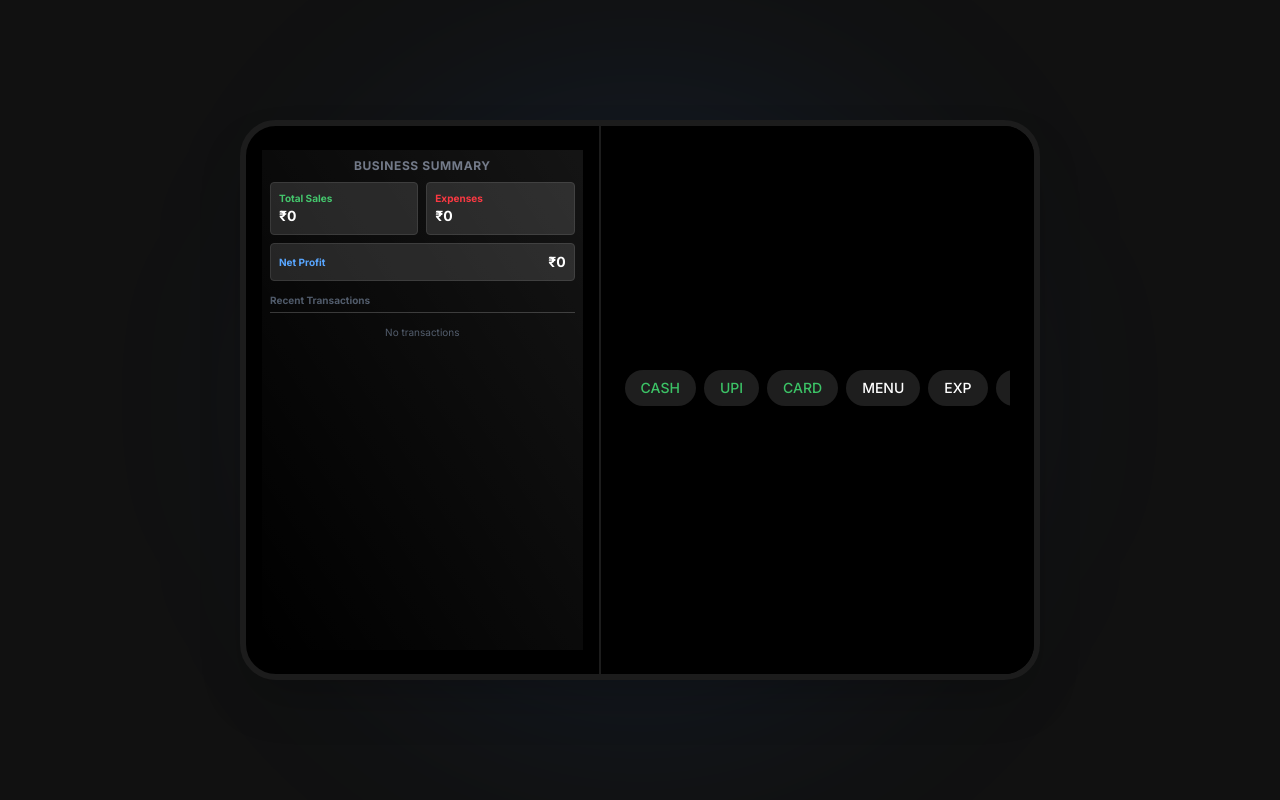
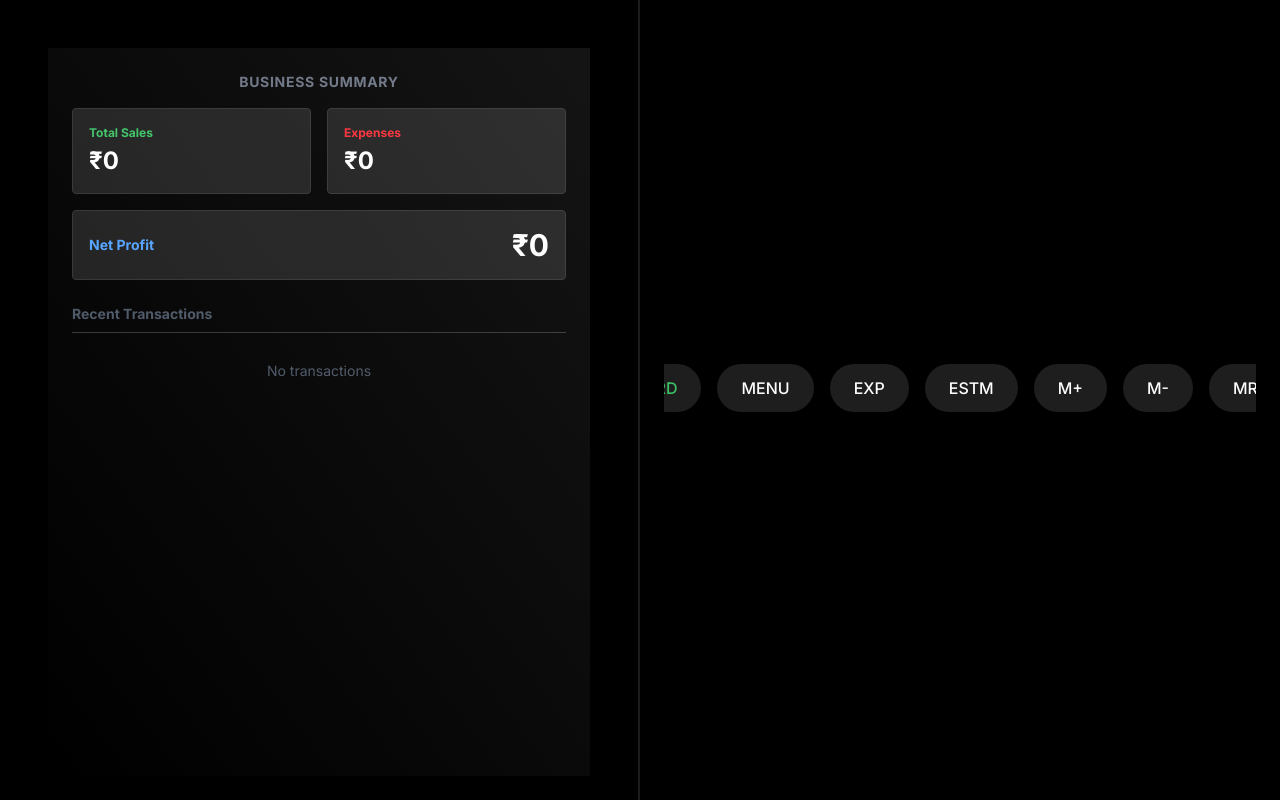
Before and after one commit to saurabhgpt143/UPOS, a React (Vite) app: page / in a window 1280 px wide. Both pictures are taken after a click on the button "MENU". Built offline with nearby package versions, Linux system fonts and the light colour scheme.

Commit message:
style: improve UI for large screen layouts
Refactored components to include a 'lg' responsive breakpoint, enhancing the calculator's appearance and spacing on desktop viewports.

```diff
--- a/src/App.tsx
+++ b/src/App.tsx
@@ -7,7 +7,7 @@ export default function App() {
   }, []);
 
   return (
-    <div className="min-h-[100dvh] sm:p-4 flex flex-col sm:items-center sm:justify-center relative bg-black sm:bg-[#111111] font-sans selection:bg-blue-500/30 overflow-hidden">
+    <div className="min-h-[100dvh] p-0 sm:p-4 lg:p-0 flex flex-col items-center justify-center relative bg-black sm:bg-[#111111] lg:bg-black font-sans selection:bg-blue-500/30 overflow-hidden w-full">
       {/* Background ambient lighting */}
       <div className="hidden sm:block absolute top-1/2 left-1/2 -translate-x-1/2 -translate-y-1/2 w-[600px] h-[600px] bg-blue-500/10 rounded-full blur-[120px] pointer-events-none" />
 
--- a/src/components/POSDevice.tsx
+++ b/src/components/POSDevice.tsx
@@ -75,11 +75,11 @@ export function POSDevice() {
   };
 
   return (
-    <div className="relative w-full max-w-[400px] md:max-w-[800px] h-[100dvh] sm:h-[800px] md:h-[560px] sm:max-h-[100dvh] bg-black sm:rounded-[36px] overflow-hidden flex flex-col md:flex-row items-center md:items-stretch mx-auto sm:border-[6px] sm:border-[#1c1c1c] shadow-2xl">
+    <div className="relative w-full max-w-[400px] md:max-w-[800px] lg:max-w-full lg:w-full h-[100dvh] sm:h-[800px] md:h-[560px] lg:h-[100dvh] bg-black sm:rounded-[36px] lg:rounded-none overflow-hidden flex flex-col md:flex-row items-center md:items-stretch mx-auto sm:border-[6px] lg:border-none sm:border-[#1c1c1c] shadow-2xl lg:shadow-none">
       {/* Screen area */}
       <div
         className={cn(
-          "w-full md:w-[45%] pt-4 sm:pt-10 md:pt-6 md:pb-6 px-4 mb-2 md:mb-0 relative z-10 flex flex-col justify-end md:justify-center transition-all duration-300 flex-1 min-h-0",
+          "w-full md:w-[45%] lg:w-[50%] pt-4 sm:pt-10 md:pt-6 md:pb-6 lg:pt-12 px-4 lg:px-12 mb-2 md:mb-0 relative z-10 flex flex-col justify-end md:justify-center transition-all duration-300 flex-1 min-h-0",
         )}
       >
         <POSScreen
@@ -108,7 +108,7 @@ export function POSDevice() {
       {/* Keypad Area */}
       <div
         className={cn(
-          "w-full md:w-[55%] relative z-10 bg-black transition-all duration-300 flex-shrink-0 md:flex md:items-center md:justify-center",
+          "w-full md:w-[55%] lg:w-[50%] relative z-10 bg-black transition-all duration-300 flex-shrink-0 md:flex md:items-center md:justify-center lg:py-8",
         )}
       >
         <POSKeypad onKeyPress={handleKeyPress} mode={pos.screenMode} />
--- a/src/components/POSKeypad.tsx
+++ b/src/components/POSKeypad.tsx
@@ -69,12 +69,12 @@ export function POSKeypad({ onKeyPress, mode }: POSKeypadProps) {
   return (
     <div className="w-full flex flex-col bg-black px-4 sm:px-6 pb-6 gap-3 shrink">
       {/* POS Action Strip (Scrollable) */}
-      <div className="flex gap-2 overflow-x-auto no-scrollbar py-2 shrink-0">
+      <div className="flex gap-2 lg:gap-4 overflow-x-auto no-scrollbar py-2 lg:py-4 shrink-0 lg:justify-center">
         {PAYMENT_KEYS.map((k) => (
           <button
             key={k.label}
             onClick={() => onKeyPress({ ...k, type: "silicone" })}
-            className="shrink-0 font-medium text-sm px-4 py-2 rounded-full bg-[#1e1e1e] text-[#3cc366] active:bg-[#2c2c2c] transition-colors"
+            className="shrink-0 font-medium text-sm lg:text-base px-4 py-2 lg:px-6 lg:py-3 rounded-full bg-[#1e1e1e] text-[#3cc366] active:bg-[#2c2c2c] transition-colors"
           >
             {k.label}
           </button>
@@ -83,7 +83,7 @@ export function POSKeypad({ onKeyPress, mode }: POSKeypadProps) {
           <button
             key={k.label}
             onClick={() => onKeyPress({ ...k, type: "silicone" })}
-            className="shrink-0 font-medium text-sm px-4 py-2 rounded-full bg-[#1e1e1e] text-white active:bg-[#2c2c2c] transition-colors"
+            className="shrink-0 font-medium text-sm lg:text-base px-4 py-2 lg:px-6 lg:py-3 rounded-full bg-[#1e1e1e] text-white active:bg-[#2c2c2c] transition-colors"
           >
             {k.label}
           </button>
@@ -100,7 +100,7 @@ export function POSKeypad({ onKeyPress, mode }: POSKeypadProps) {
       {/* Main Numpad */}
       <div
         className={cn(
-          "grid grid-cols-4 gap-2 sm:gap-4 justify-items-center max-w-[320px] mx-auto w-full transition-all shrink-0",
+          "grid grid-cols-4 gap-2 sm:gap-4 lg:gap-6 justify-items-center max-w-[320px] lg:max-w-[480px] mx-auto w-full transition-all shrink-0",
           mode !== "CALC" ? "hidden" : "flex-1",
         )}
       >
@@ -111,18 +111,18 @@ export function POSKeypad({ onKeyPress, mode }: POSKeypadProps) {
               onClick={() => onKeyPress({ ...k, type: "plastic" })}
               className={cn(
                 "relative flex items-center justify-center font-normal rounded-full transition-colors active:scale-[0.95]",
-                "w-[60px] h-[60px] sm:w-[72px] sm:h-[72px]",
+                "w-[60px] h-[60px] sm:w-[72px] sm:h-[72px] lg:w-[96px] lg:h-[96px]",
                 k.type === "num"
-                  ? "bg-[#1e1e1e] text-[#eeeeee] text-2xl sm:text-3xl active:bg-[#2c2c2c]"
+                  ? "bg-[#1e1e1e] text-[#eeeeee] text-2xl sm:text-3xl lg:text-4xl active:bg-[#2c2c2c]"
                   : k.type === "op"
-                    ? "bg-[#1e1e1e] text-[#3cc366] text-2xl sm:text-3xl active:bg-[#2c2c2c]"
+                    ? "bg-[#1e1e1e] text-[#3cc366] text-2xl sm:text-3xl lg:text-4xl active:bg-[#2c2c2c]"
                     : k.type === "ac"
-                      ? "bg-[#1e1e1e] text-[#ff4c4c] text-2xl sm:text-3xl active:bg-[#2c2c2c]"
+                      ? "bg-[#1e1e1e] text-[#ff4c4c] text-2xl sm:text-3xl lg:text-4xl active:bg-[#2c2c2c]"
                       : k.type === "eq"
-                        ? "bg-[#3cc366] text-black text-3xl sm:text-4xl pb-1 active:bg-[#32a454]"
+                        ? "bg-[#3cc366] text-black text-3xl sm:text-4xl lg:text-5xl pb-1 active:bg-[#32a454]"
                         : "bg-[#1e1e1e] text-white",
-                k.label === "⌫" && "text-xl sm:text-2xl",
-                k.label === "00" && "text-xl sm:text-2xl",
+                k.label === "⌫" && "text-xl sm:text-2xl lg:text-3xl",
+                k.label === "00" && "text-xl sm:text-2xl lg:text-3xl",
               )}
             >
               {k.label}
--- a/src/components/POSScreen.tsx
+++ b/src/components/POSScreen.tsx
@@ -101,8 +101,8 @@ export function POSScreen({
       className={cn(
         "w-full bg-black flex flex-col relative transition-all duration-300",
         mode === "CALC"
-          ? "min-h-[160px] flex-1 sm:flex-none sm:h-[260px] md:h-full md:flex-1"
-          : "flex-1 sm:h-auto md:h-full",
+          ? "min-h-[160px] flex-1 sm:flex-none sm:h-[260px] md:h-full lg:h-full md:flex-1"
+          : "flex-1 sm:h-auto md:h-full lg:h-full",
       )}
     >
       {/* Screen Content Wrapper */}
@@ -157,8 +157,8 @@ export function POSScreen({
                 className={cn(
                   "font-light text-white text-right cursor-pointer transition-all leading-none",
                   isDisplayExpanded
-                    ? "text-3xl sm:text-4xl break-all overflow-y-auto max-h-24 history-scroll"
-                    : "text-5xl sm:text-6xl tracking-tight truncate w-full",
+                    ? "text-3xl sm:text-4xl lg:text-5xl break-all overflow-y-auto max-h-24 lg:max-h-48 history-scroll"
+                    : "text-5xl sm:text-6xl lg:text-[80px] lg:leading-tight tracking-tight truncate w-full",
                 )}
               >
                 {displayValue}
@@ -512,37 +512,37 @@ export function POSScreen({
         )}
 
         {mode === "DASHBOARD" && (
-          <div className="flex-1 flex flex-col bg-black p-2 overflow-y-auto">
-            <div className="text-xs font-bold text-gray-500 mb-2 text-center uppercase tracking-wider">
+          <div className="flex-1 flex flex-col bg-black p-2 lg:p-6 overflow-y-auto">
+            <div className="text-xs lg:text-sm font-bold text-gray-500 mb-2 lg:mb-4 text-center uppercase tracking-wider">
               Business Summary
             </div>
 
-            <div className="grid grid-cols-2 gap-2 mb-2">
-              <div className="bg-[#1e1e1e] p-2 rounded border border-[#333]">
-                <div className="text-[10px] font-bold text-[#3cc366]">
+            <div className="grid grid-cols-2 gap-2 lg:gap-4 mb-2 lg:mb-4">
+              <div className="bg-[#1e1e1e] p-2 lg:p-4 rounded border border-[#333]">
+                <div className="text-[10px] lg:text-xs font-bold text-[#3cc366] mb-1">
                   Total Sales
                 </div>
-                <div className="text-sm font-bold text-white">
+                <div className="text-sm lg:text-2xl font-bold text-white">
                   ₹{stats.sales}
                 </div>
               </div>
-              <div className="bg-[#1e1e1e] p-2 rounded border border-[#333]">
-                <div className="text-[10px] font-bold text-red-500">
+              <div className="bg-[#1e1e1e] p-2 lg:p-4 rounded border border-[#333]">
+                <div className="text-[10px] lg:text-xs font-bold text-red-500 mb-1">
                   Expenses
                 </div>
-                <div className="text-sm font-bold text-white">
+                <div className="text-sm lg:text-2xl font-bold text-white">
                   ₹{stats.expenses}
                 </div>
               </div>
             </div>
 
-            <div className="bg-[#1e1e1e] p-2 rounded border border-[#333] flex justify-between items-center mb-3">
-              <div className="text-[10px] font-bold text-blue-400">
+            <div className="bg-[#1e1e1e] p-2 lg:p-4 rounded border border-[#333] flex justify-between items-center mb-3 lg:mb-6">
+              <div className="text-[10px] lg:text-sm font-bold text-blue-400">
                 Net Profit
               </div>
               <div
                 className={cn(
-                  "text-sm font-bold",
+                  "text-sm lg:text-3xl font-bold",
                   stats.profit >= 0 ? "text-white" : "text-red-400",
                 )}
               >
@@ -550,18 +550,18 @@ export function POSScreen({
               </div>
             </div>
 
-            <div className="text-[10px] font-bold text-gray-600 mb-1 border-b border-[#333] pb-1">
+            <div className="text-[10px] lg:text-sm font-bold text-gray-600 mb-1 lg:mb-3 border-b border-[#333] pb-1 lg:pb-2">
               Recent Transactions
             </div>
-            <div className="space-y-1">
+            <div className="space-y-1 lg:space-y-2">
               {transactions.slice(0, 3).map((tx) => (
                 <div
                   key={tx.id}
-                  className="flex justify-between items-center text-[10px] bg-[#1e1e1e] p-1 rounded shadow-sm border border-[#333]"
+                  className="flex justify-between items-center text-[10px] lg:text-sm bg-[#1e1e1e] p-1 lg:p-3 rounded shadow-sm border border-[#333]"
                 >
                   <span
                     className={cn(
-                      "font-bold px-1 rounded text-black",
+                      "font-bold px-1 lg:px-2 py-0.5 rounded text-black",
                       tx.type === "SALE" || tx.type === "BILL"
                         ? "bg-[#3cc366]"
                         : "bg-red-400",
@@ -569,22 +569,22 @@ export function POSScreen({
                   >
                     {tx.type} ({tx.method})
                   </span>
-                  <div className="flex items-center gap-2">
-                    <span className="font-mono font-bold text-gray-300">
+                  <div className="flex items-center gap-2 lg:gap-4">
+                    <span className="font-mono font-bold text-gray-300 lg:text-base">
                       ₹{tx.amount}
                     </span>
                     <button
                       onClick={() => setPreviewPrintInfo({ type: "tx", tx })}
-                      className="text-gray-400 hover:text-white transition-colors bg-[#2c2c2c] rounded p-1 active:bg-[#444]"
+                      className="text-gray-400 hover:text-white transition-colors bg-[#2c2c2c] rounded p-1 lg:p-2 active:bg-[#444]"
                       title="Print Preview / Print"
                     >
-                      <Printer className="w-3 h-3" />
+                      <Printer className="w-3 h-3 lg:w-4 lg:h-4" />
                     </button>
                   </div>
                 </div>
               ))}
               {transactions.length === 0 && (
-                <div className="text-center text-[10px] text-gray-600 py-2">
+                <div className="text-center text-[10px] lg:text-sm text-gray-600 py-2 lg:py-4">
                   No transactions
                 </div>
               )}
```
